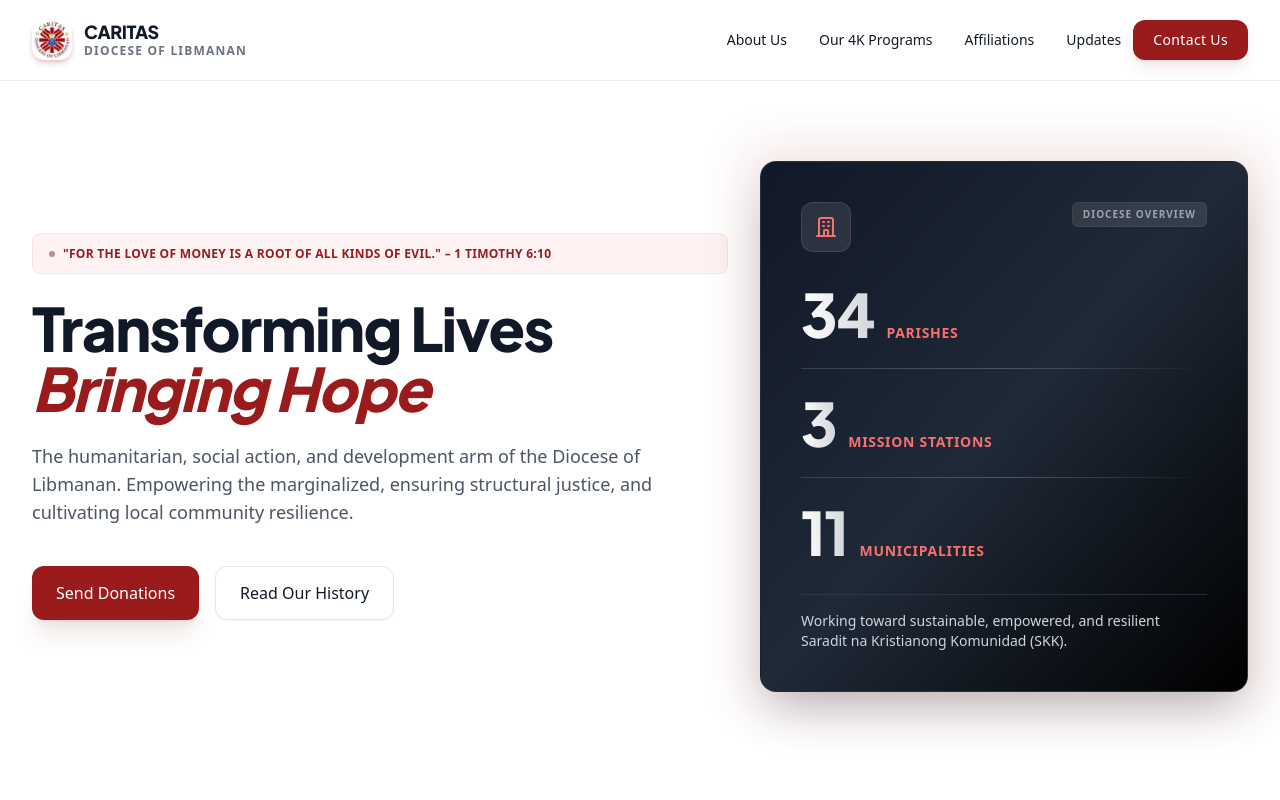
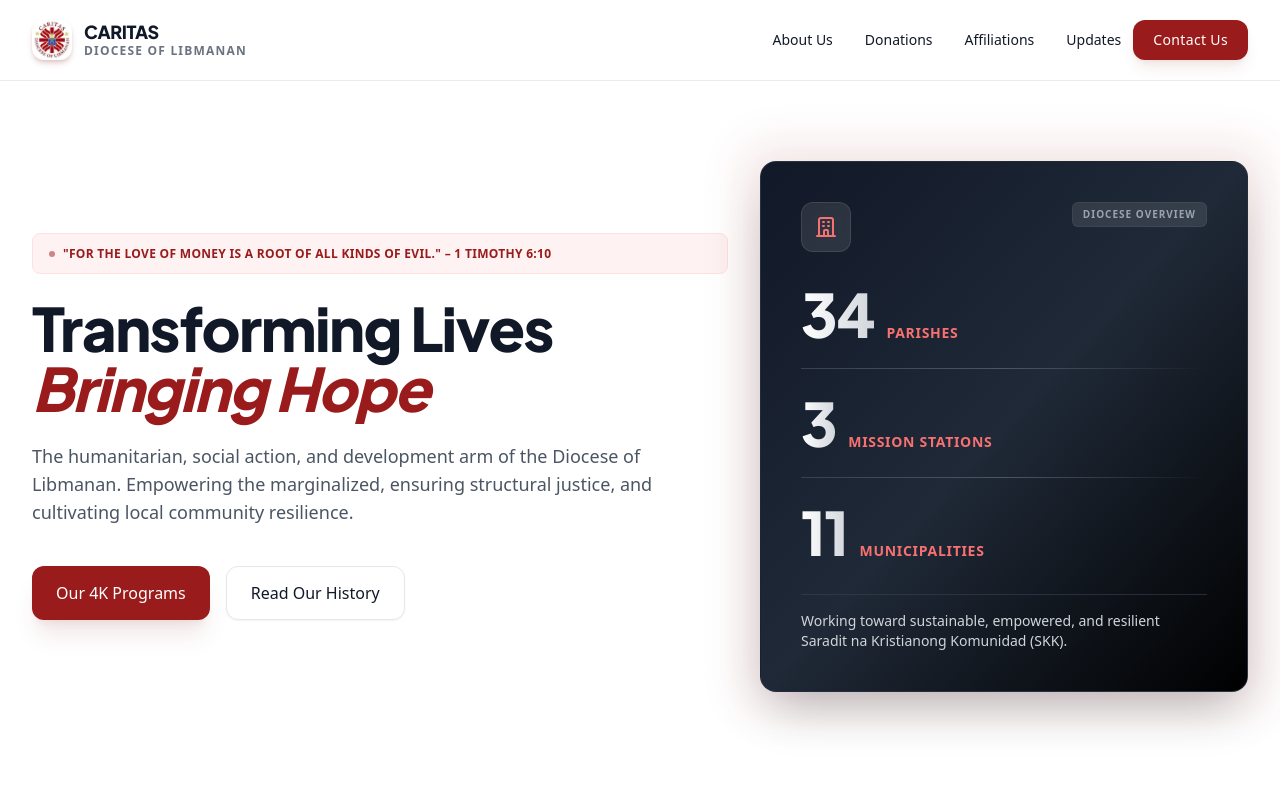
Before and after one commit to Rovicxx/CDL-Website, a website: page index.html in a window 1280 px wide. Shown: the top 800 px of the page. Drawn offline with nearby package versions, Linux system fonts and the light colour scheme; no server answers.

Commit message:
Final-Final

```diff
--- a/index.html
+++ b/index.html
@@ -68,7 +68,7 @@
                 <div class="flex items-center gap-3">
                     <nav class="hidden md:flex items-center space-x-8">
                         <a href="about_us.html" class="text-sm font-medium text-deepCharcoal hover:text-caritasCrimson transition duration-150">About Us</a>
-                        <a href="programs.html" class="text-sm font-medium text-deepCharcoal hover:text-caritasCrimson transition duration-150">Our 4K Programs</a>
+                        <a href="donations.html" class="text-sm font-medium text-deepCharcoal hover:text-caritasCrimson transition duration-150">Donations</a>
                         <a href="#affiliations" class="text-sm font-medium text-deepCharcoal hover:text-caritasCrimson transition duration-150">Affiliations</a>
                         <a href="updates.html" class="text-sm font-medium text-deepCharcoal hover:text-caritasCrimson transition duration-150">Updates</a>
                     </nav>
@@ -85,7 +85,7 @@
             <div id="mobile-menu" class="md:hidden hidden pb-4">
                 <div class="space-y-2 border-t border-gray-200 pt-4">
                     <a href="about_us.html" class="block px-4 py-3 rounded-xl text-sm font-medium text-deepCharcoal bg-gray-50 hover:bg-red-50 transition">About Us</a>
-                    <a href="programs.html" class="block px-4 py-3 rounded-xl text-sm font-medium text-deepCharcoal bg-gray-50 hover:bg-red-50 transition">Our 4K Programs</a>
+                    <a href="donations.html" class="block px-4 py-3 rounded-xl text-sm font-medium text-deepCharcoal bg-gray-50 hover:bg-red-50 transition">Donations</a>
                     <a href="#affiliations" class="block px-4 py-3 rounded-xl text-sm font-medium text-deepCharcoal bg-gray-50 hover:bg-red-50 transition">Affiliations</a>
                     <a href="updates.html" class="block px-4 py-3 rounded-xl text-sm font-medium text-deepCharcoal bg-gray-50 hover:bg-red-50 transition">Updates</a>
                     <a href="#contact" class="block px-4 py-3 rounded-xl text-sm font-medium text-white bg-caritasCrimson hover:bg-red-900 transition">Contact Us</a>
@@ -182,8 +182,8 @@
                             The humanitarian, social action, and development arm of the Diocese of Libmanan. Empowering the marginalized, ensuring structural justice, and cultivating local community resilience.
                         </p>
                         <div class="flex flex-col sm:flex-row gap-4 pt-4">
-                            <a href="donations.html" class="inline-flex items-center justify-center px-6 py-3.5 bg-caritasCrimson hover:bg-red-900 text-white font-medium rounded-xl shadow-xl shadow-red-900/10 hover:shadow-red-900/20 transition-all duration-150 transform hover:-translate-y-0.5">
-                                Send Donations
+                            <a href="programs.html" class="inline-flex items-center justify-center px-6 py-3.5 bg-caritasCrimson hover:bg-red-900 text-white font-medium rounded-xl shadow-xl shadow-red-900/10 hover:shadow-red-900/20 transition-all duration-150 transform hover:-translate-y-0.5">
+                                Our 4K Programs
                             </a>
                             <a href="#timeline" class="inline-flex items-center justify-center px-6 py-3.5 bg-white hover:bg-gray-50 text-deepCharcoal font-medium rounded-xl border border-gray-200 shadow-sm transition-all duration-150 transform hover:-translate-y-0.5">
                                 Read Our History
```
Also changed, not shown: about_us.html (+1 -1 lines), donations.html (+2 -2 lines), programs.html (+2 -2 lines), updates.html (+1 -1 lines).
